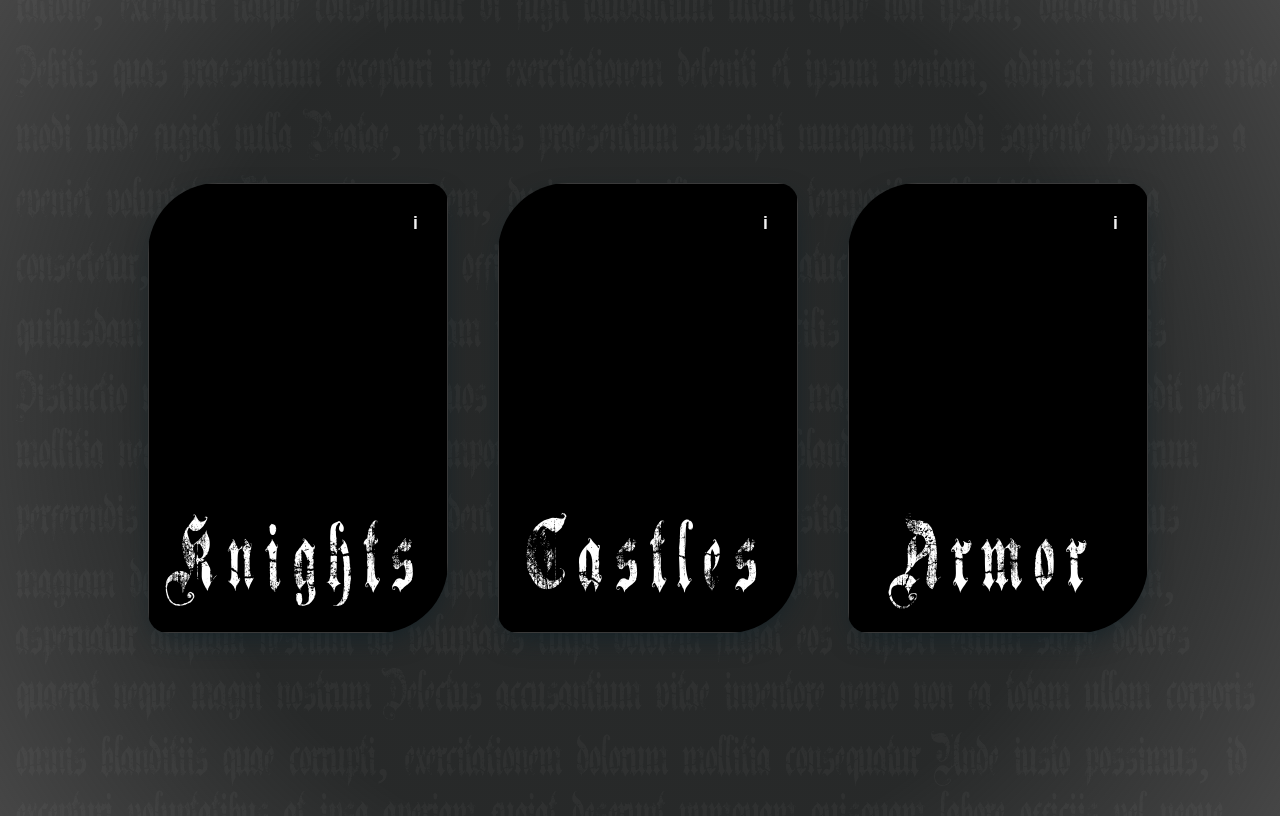
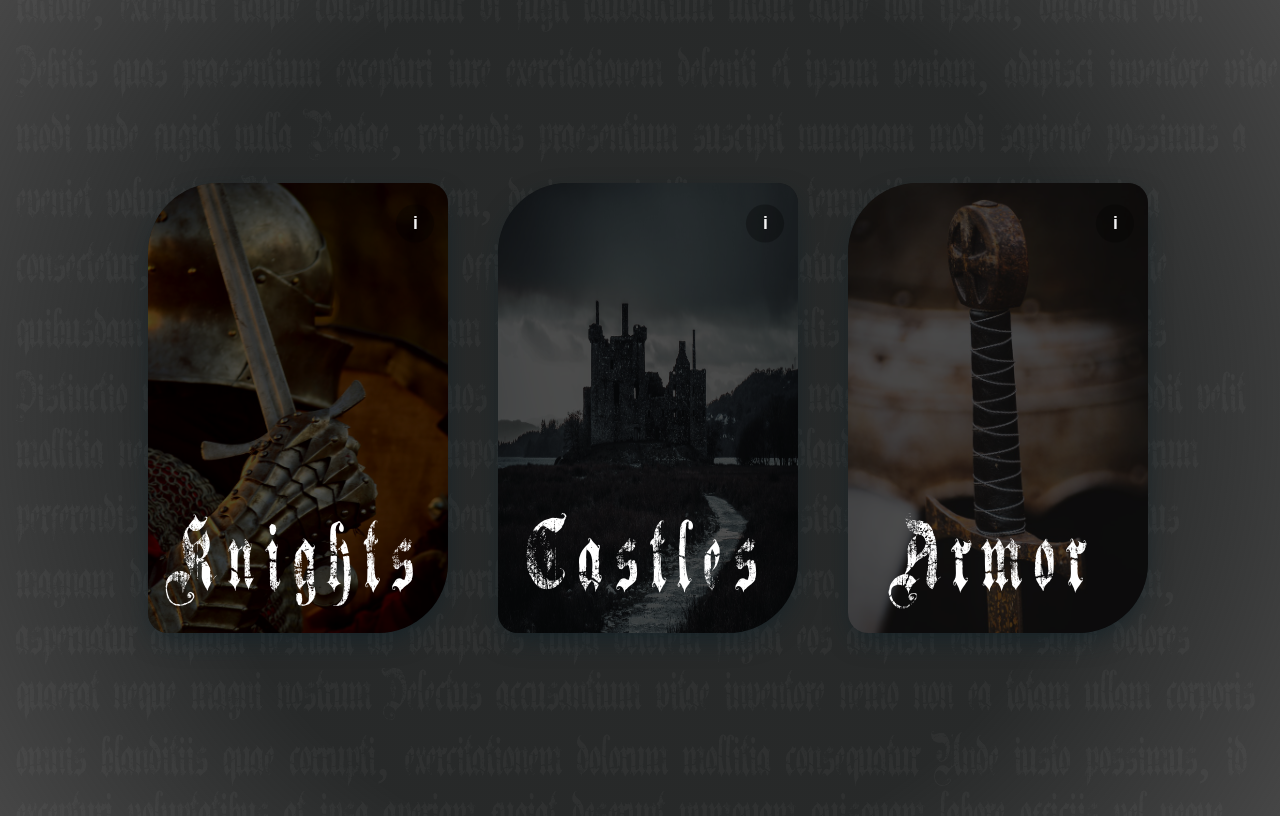
Before and after one commit to digital-knight1103/Card-with-tooltip-dark, a plain HTML site: page index.html in a window 1280 px wide. Drawn offline with Linux system fonts and the light colour scheme; the site is published under a folder, as on GitHub Pages, so addresses that start at the root find nothing.

Commit message:
modified html file

```diff
--- a/index.html
+++ b/index.html
@@ -34,7 +34,7 @@
 
     <div class="card">
       <div class="image">
-        <img src="/image/knight.jpg" alt="">
+        <img src="image/knight.jpg" alt="">
       </div>
       <div class="title">
         Knights
@@ -60,7 +60,7 @@
 
     <div class="card">
       <div class="image">
-        <img src="/image/castle.jpg" alt="">
+        <img src="image/castle.jpg" alt="">
       </div>
       <div class="title">
         Castles
@@ -78,7 +78,7 @@
 
     <div class="card">
       <div class="image">
-        <img src="/image/sword.jpg" alt="">
+        <img src="image/sword.jpg" alt="">
       </div>
       <div class="title">
         Armor
```
